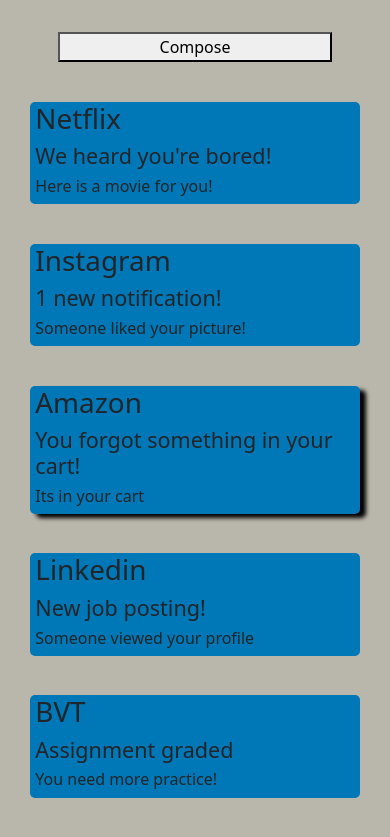
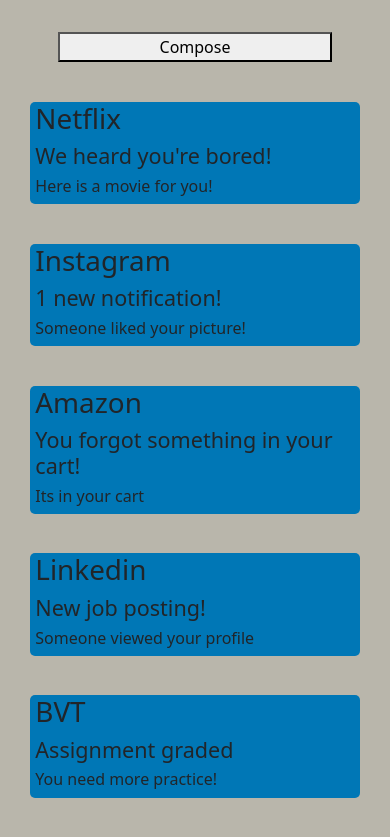
Before and after one commit to Oceanvibes209/bvt-email-template-aguilera, a plain HTML site: page index.html in a window 390 px wide. Shown: the part 63-900 px from the top of the page. Drawn offline with nearby package versions, Linux system fonts and the light colour scheme.

Commit message:
Final touches and fixed box shadow to display none at tablet and mobile view.

```diff
--- a/styles.css
+++ b/styles.css
@@ -86,13 +86,25 @@
     display: none;
     width:75%;
 }
+
+/*one of the emails from the list has a box shadow to represent its clicked open, this must be before the @ media query otherwise it will not work. It was previously under the @ media query and would not remove the box shadow when the screen shrank to table and mobile view.*/
+.opn-email{
+    box-shadow: 6px 4px 4px black;
+}
 /*Displays the compose button once the pixel width of the display is less than or equal to 768px*/
 @media screen and (max-width:768px) {
     .mobile-compose-btn{
         display: block;
     }
 }
+/*Removes the box shadow when the screen is equal to or less than 1200px*/
+@media screen and (max-width:1200px) {
+    .opn-email{
+        box-shadow: none;
 
+    }
+
+}
 /*Unread email list, in mobile view its the main display*/
 .uremail{
     background-color: #0077b6;
@@ -123,10 +135,7 @@
     flex-direction: column;
     text-decoration: underline;
 }
-/*one of the emails from the list has a box shadow to represent its clicked open*/
-.opn-email{
-    box-shadow: 6px 4px 4px black;
-}
+
 /*The text inside the opened email*/
 .opn-email-body{
     width:100%;
```
Also changed, not shown: index.html (+1 -0 lines).
